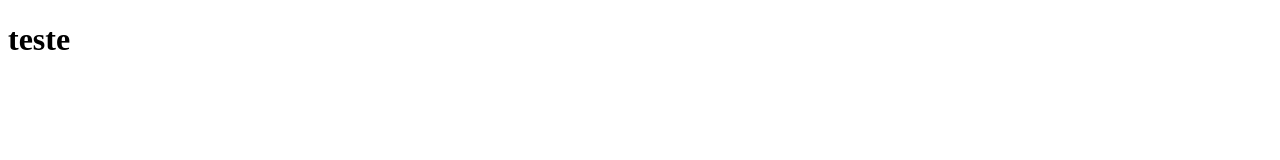
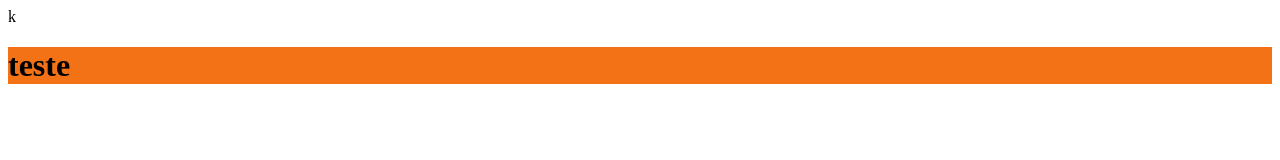
Before and after one commit to helderruiz/treinando, a plain HTML site: page index.html in a window 1280 px wide. Drawn offline with Linux system fonts and the light colour scheme.

Commit message:
criei css

```diff
--- a/index.html
+++ b/index.html
@@ -5,6 +5,7 @@
     <meta http-equiv="X-UA-Compatible" content="IE=edge">
     <meta name="viewport" content="width=device-width, initial-scale=1.0">
     <title>Teste</title>
+    <link rel="stylesheet" href="style.css">k
 </head>
 <body>
     <h1>teste</h1>
--- /dev/null
+++ b/style.css
@@ -0,0 +1,7 @@
+:root {
+    --cor-azul: rgb(243, 114, 22);
+}
+
+h1 {
+    background-color: var(--cor-azul);
+}
```
